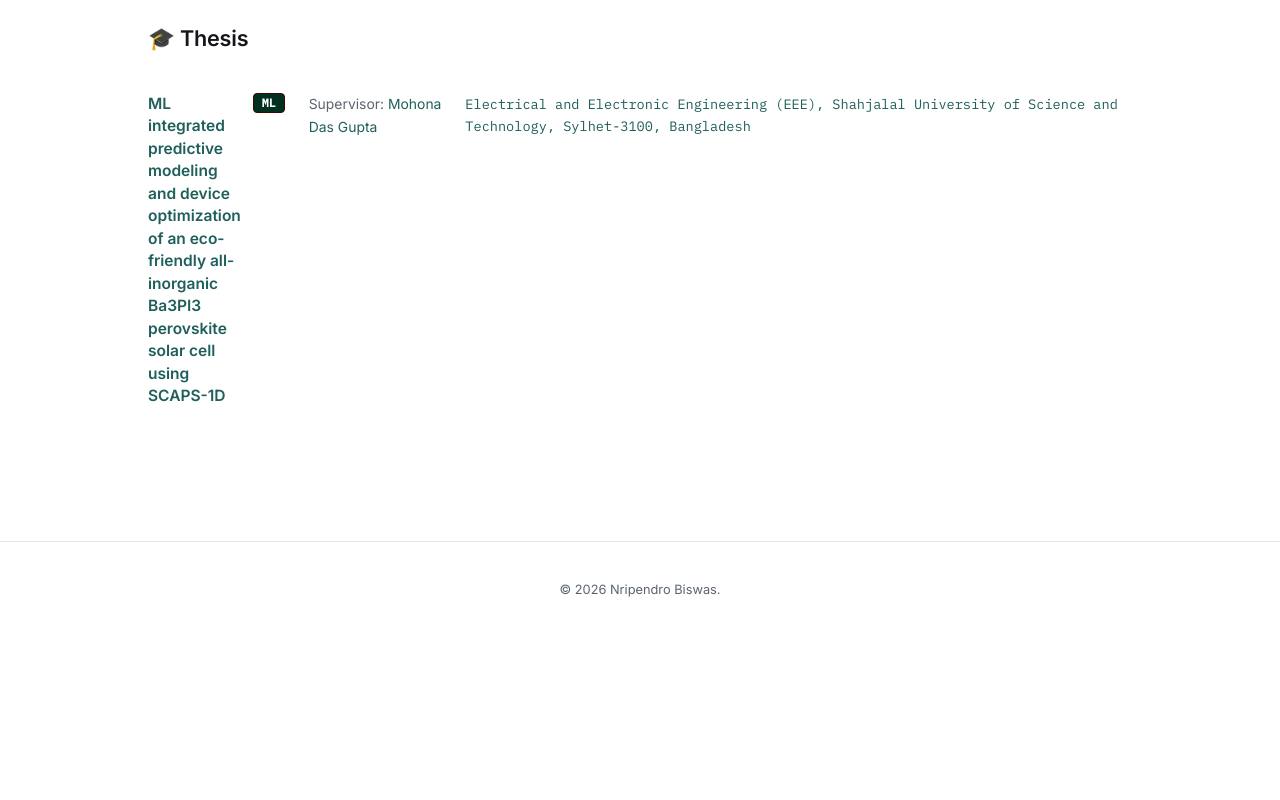
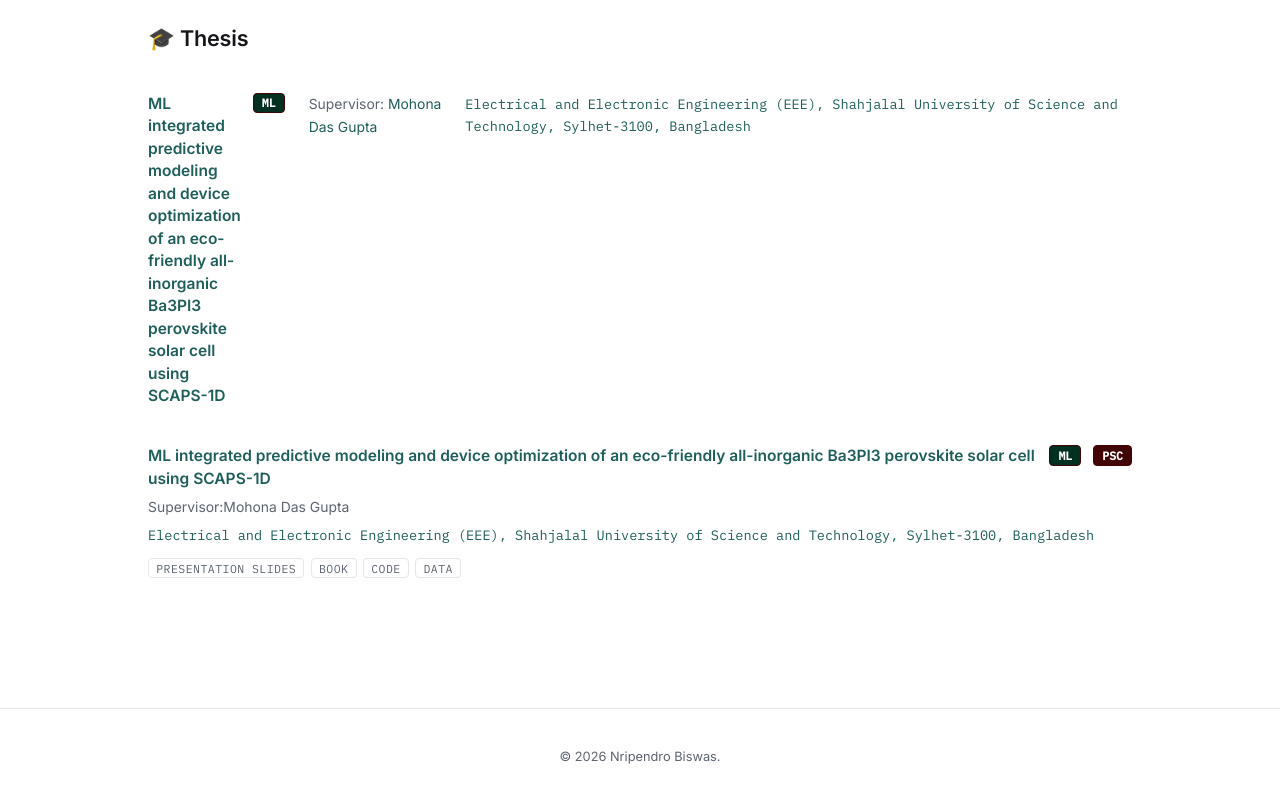
Before and after one commit to Nripendrobiswas/NripendroBiswas.github.io, a plain HTML site: page publications.html in a window 1280 px wide. Shown: the part 1928-2728 px from the top of the page. Before the commit the page ends 2581 px from the top, so only its background shows below. Drawn offline with nearby package versions, Linux system fonts and the light colour scheme.

Commit message:
Update publications.html

```diff
--- a/publications.html
+++ b/publications.html
@@ -225,6 +225,28 @@
         </ul> -->
       </li>
     </ul>
+
+    <ul class="pub-list">
+      <!-- 1. Journal no:01 -->
+          <li class="pub">
+            <div class="pub__header">
+              <a class="pub__title" href="#">
+                ML integrated predictive modeling and device optimization of an eco-friendly all-inorganic Ba3PI3 perovskite solar cell using SCAPS-1D
+              </a>
+              <span class="pub__tag_ML">ML</span><span class="pub__tag_PSC">PSC</span>
+            </div>
+            <p class="pub__authors">Supervisor:Mohona Das Gupta</p>
+            <p class="pub__venue">Electrical and Electronic Engineering (EEE),
+                              Shahjalal University of Science and Technology,
+                              Sylhet-3100, Bangladesh</p>
+            <ul class="pub__links">
+              <li><a href="#">Presentation Slides</a></li>
+              <li><a href="#">Book</a></li>
+              <li><a href="#">Code</a></li>
+              <li><a href="#">Data</a></li>
+            </ul>
+          </li>
+    </ul>
   </section>
 
 </main>
```
